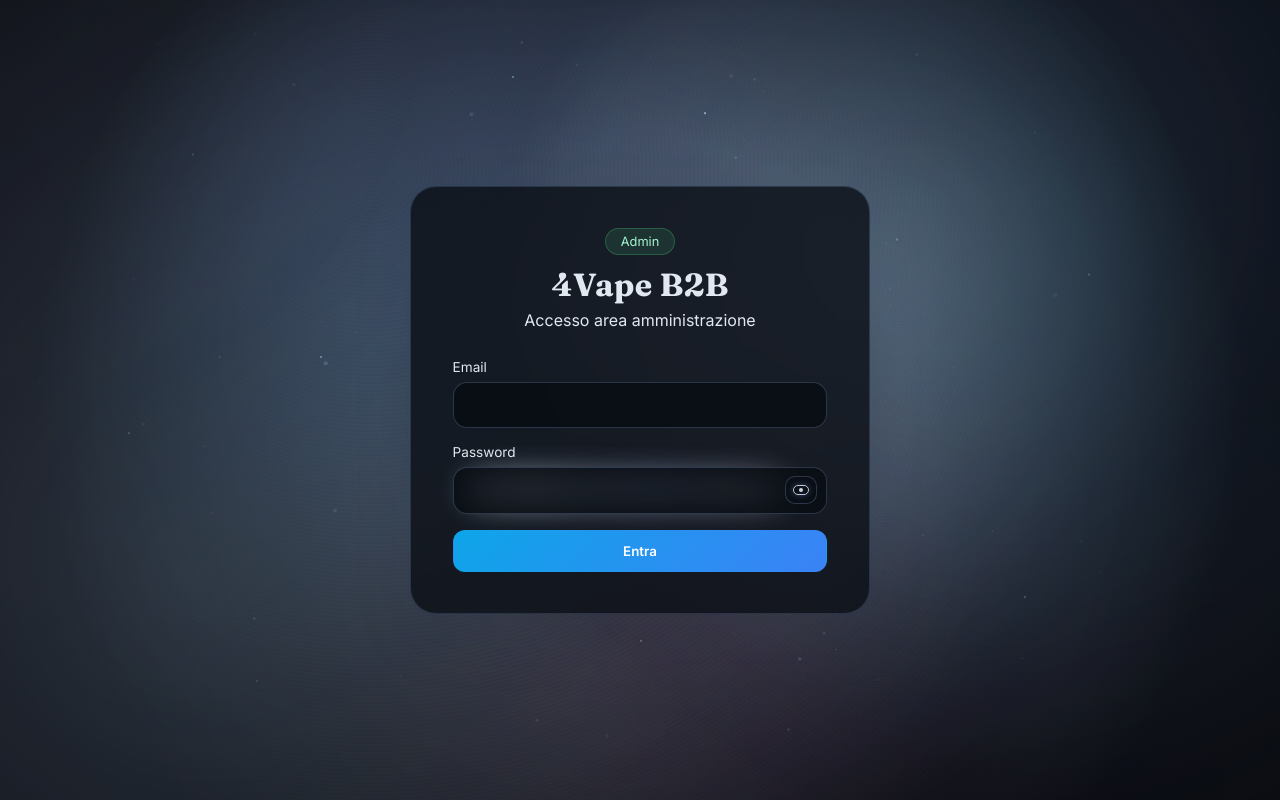
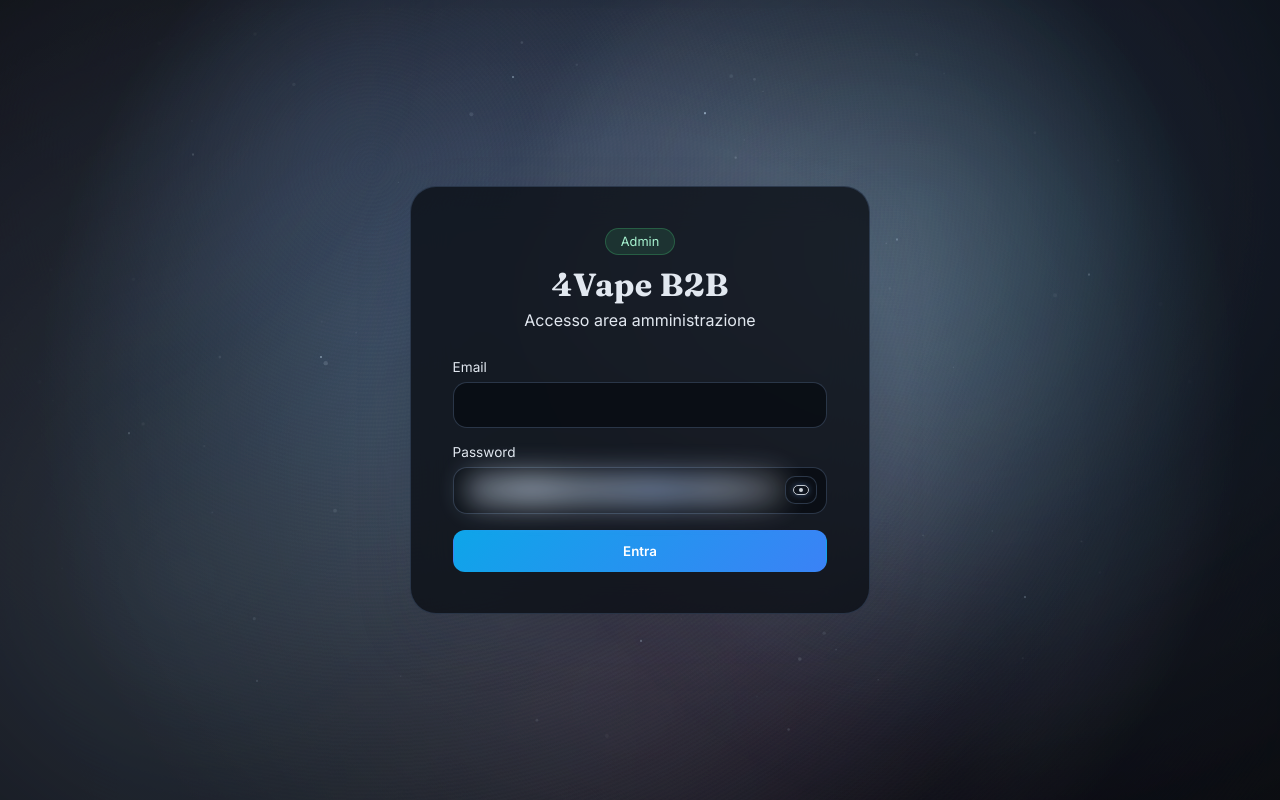
Before and after one commit to SyqonCollective/4vape, a React (Vite) app: page /admin/login in a window 1280 px wide. Built offline with nearby package versions, Linux system fonts and the light colour scheme; no server answers.

Commit message:
password: show dots with smoke glow

```diff
--- a/src/index.css
+++ b/src/index.css
@@ -883,11 +883,11 @@ button {
   transform: translateY(-50%) rotate(-18deg);
 }
 .smoke-pass {
-  color: transparent;
-  caret-color: transparent;
-  text-shadow: none;
-  filter: blur(0);
-  -webkit-text-fill-color: transparent;
+  -webkit-text-security: disc;
+  color: rgba(226, 232, 240, 0.85);
+  text-shadow:
+    0 0 6px rgba(180, 210, 255, 0.45),
+    0 0 14px rgba(120, 160, 220, 0.35);
 }
 @keyframes smokeMask {
   0% { transform: translate3d(0, 0, 0) scale(1); opacity: 0.85; }
```
